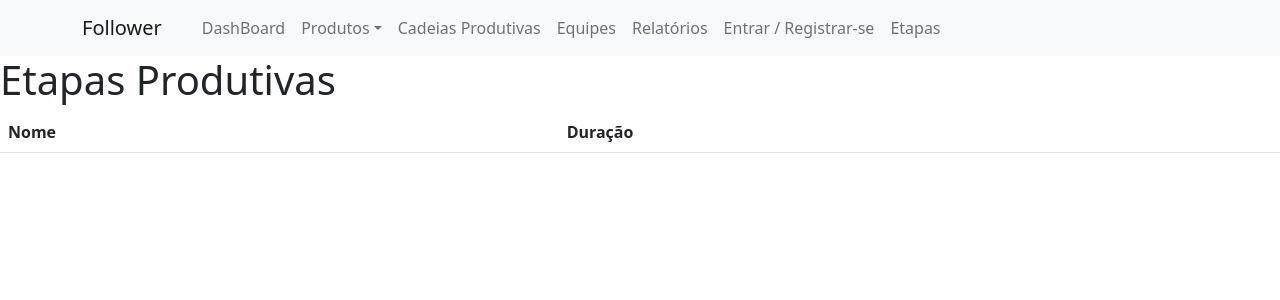
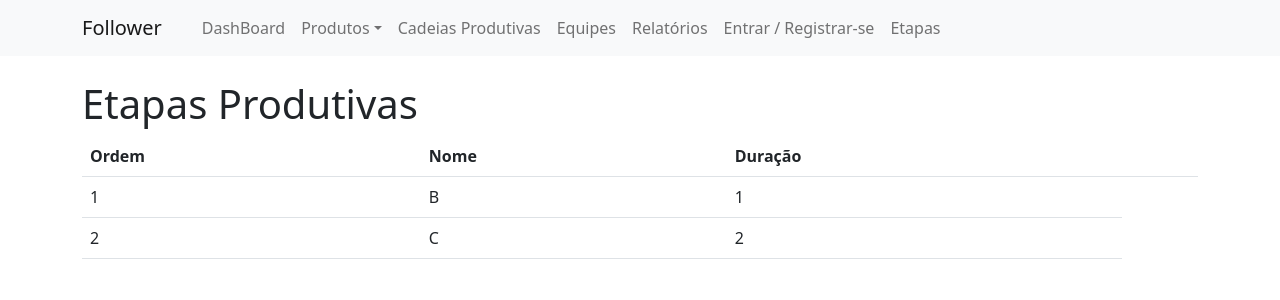
Before and after one commit to dsm-cefet-rj/trabalho-integrado-2022-2-grupo-1-psw, a React (Create React App) app: page /etapas in a window 1280 px wide. Shown: the top 300 px of the page. Built offline with nearby package versions, Linux system fonts and the light colour scheme.

Commit message:
tabela quase concluida

```diff
--- /dev/null
+++ b/src/components/etapas/TableEtapas.js
@@ -0,0 +1,19 @@
+
+function EtapaRow (props){
+    return (
+        <tr>
+            <td>{props.ordem}</td>
+
+            <td>{props.nome}</td>
+
+             <td>{props.duracao}</td>
+        </tr>
+    )
+
+
+
+
+
+}
+
+export default EtapaRow
--- a/src/pages/Etapas.js
+++ b/src/pages/Etapas.js
@@ -1,23 +1,30 @@
-
+import EtapaRow from "../components/etapas/TableEtapas"
 import React from "react"
 import {Table} from "react-bootstrap"
 function Etapas () {
     return (
 
-      <div>
+      <div className="container mt-4">
         <h1>Etapas Produtivas</h1>
         <Table>
           <thead>
             <tr>
+              <th>Ordem</th>
               <th>Nome</th>
               <th>Duração</th>
+              <th></th>
 
             </tr>
 
 
           </thead>
 
+            <tbody>
+              <EtapaRow ordem={1} nome={"B"} duracao={1} />
+              <EtapaRow ordem={2} nome={"C"} duracao= {2}/>
 
+
+            </tbody>
 
         </Table>
 
```
